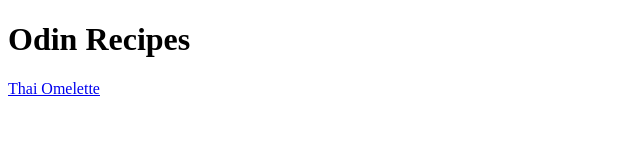
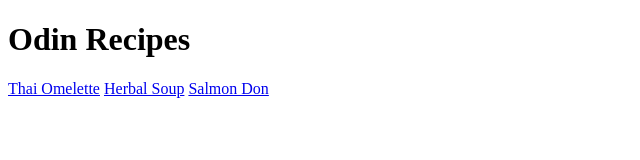
Before and after one commit to justinoneutrino/odin-recipes, a plain HTML site: page index.html in a window 1280 px wide. Shown: the whole page, without its empty margins (0-640 px from the left). Drawn offline with Linux system fonts and the light colour scheme.

Commit message:
index.html

```diff
--- a/index.html
+++ b/index.html
@@ -8,5 +8,7 @@
     <body>
         <h1>Odin Recipes</h1>
         <a href="recipes/thaiomelette.html">Thai Omelette</a>
+        <a href="recipes/herbalsoup.html">Herbal Soup</a>
+        <a href="recipes/salmondon.html">Salmon Don</a>
     </body>
 </html>
```
